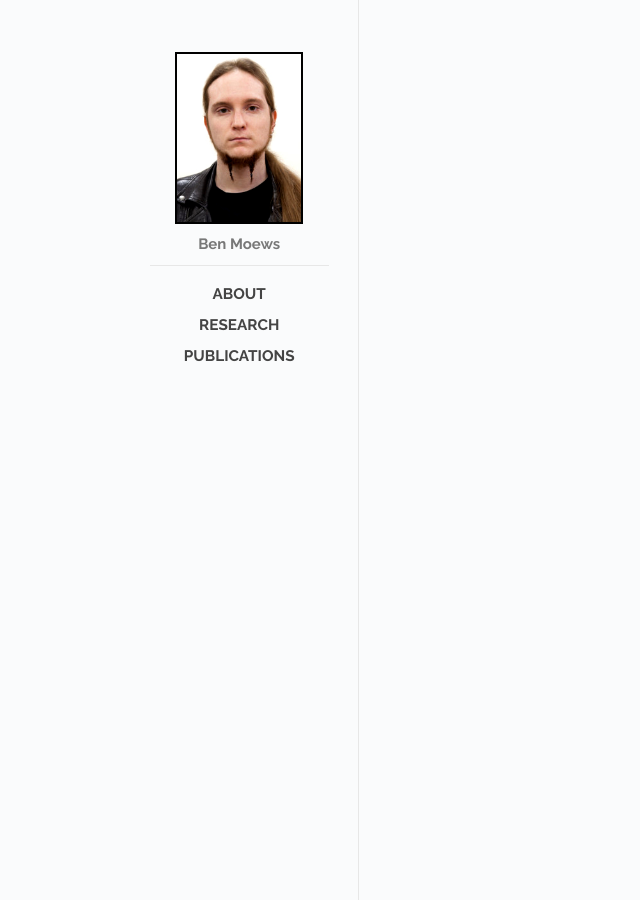
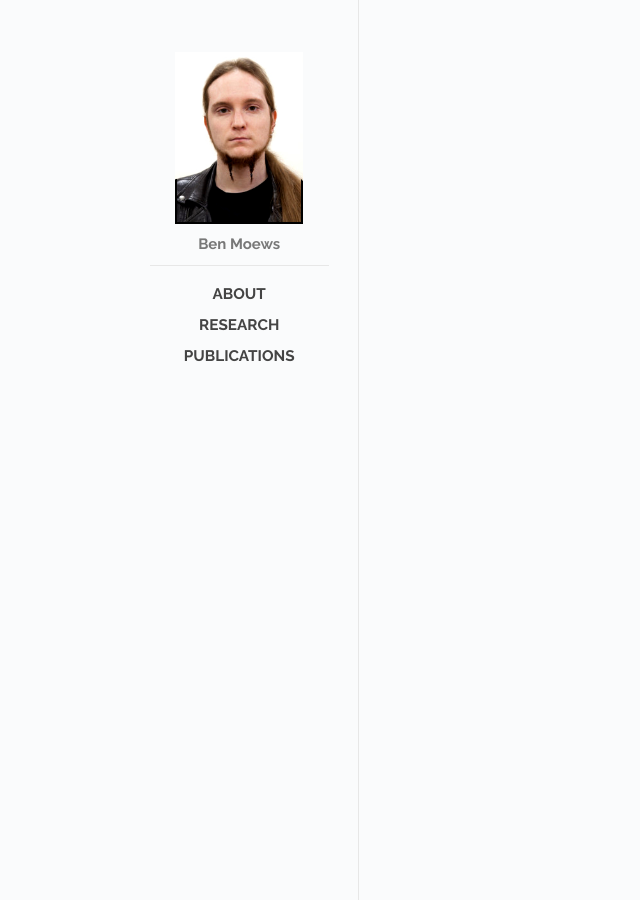
Before and after one commit to moews/moews.github.io, a Jekyll site: the page built from index.html, in a window 1280 px wide. Shown: the whole page, without its empty margins (0-640 px from the left). Built offline with Jekyll 4.4.1, drawn with Linux system fonts in a browser that asks for light colours.

Commit message:
Update default.html

```diff
--- a/_layouts/default.html
+++ b/_layouts/default.html
@@ -23,7 +23,7 @@
     <div class="site">
       <div class="sidebar" id="sidebar">
         <div class="header">
-          <h1 class="title"><a href="/"><img id="logo" src="/images/avatar_square.png"></a></h1>
+          <h1 class="title"><a href="/"><img id="logo" src="/images/avatar_half.png"></a></h1>
           <span class="tagline">Ben Moews</span>
         </div>
         <div class="posts">
```
